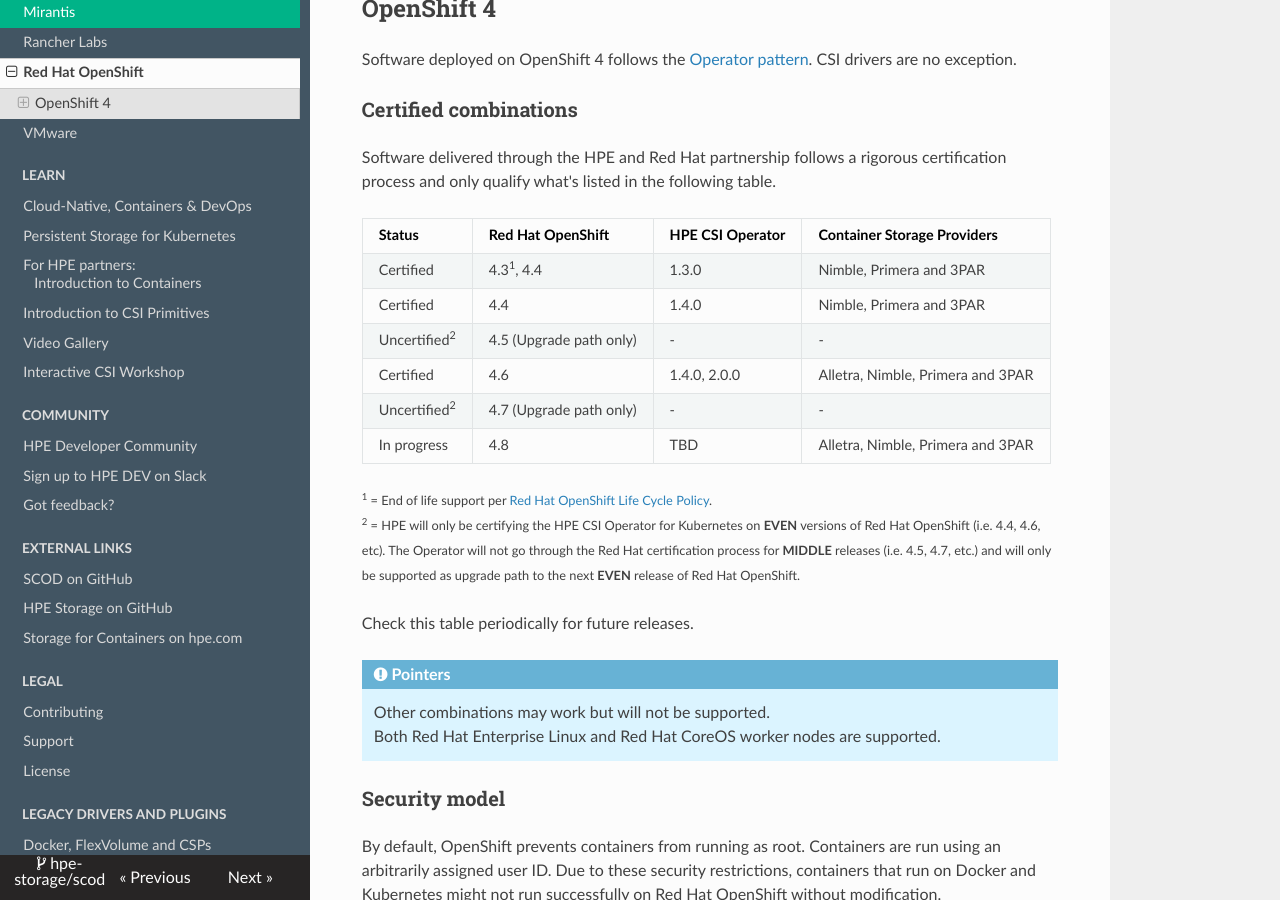
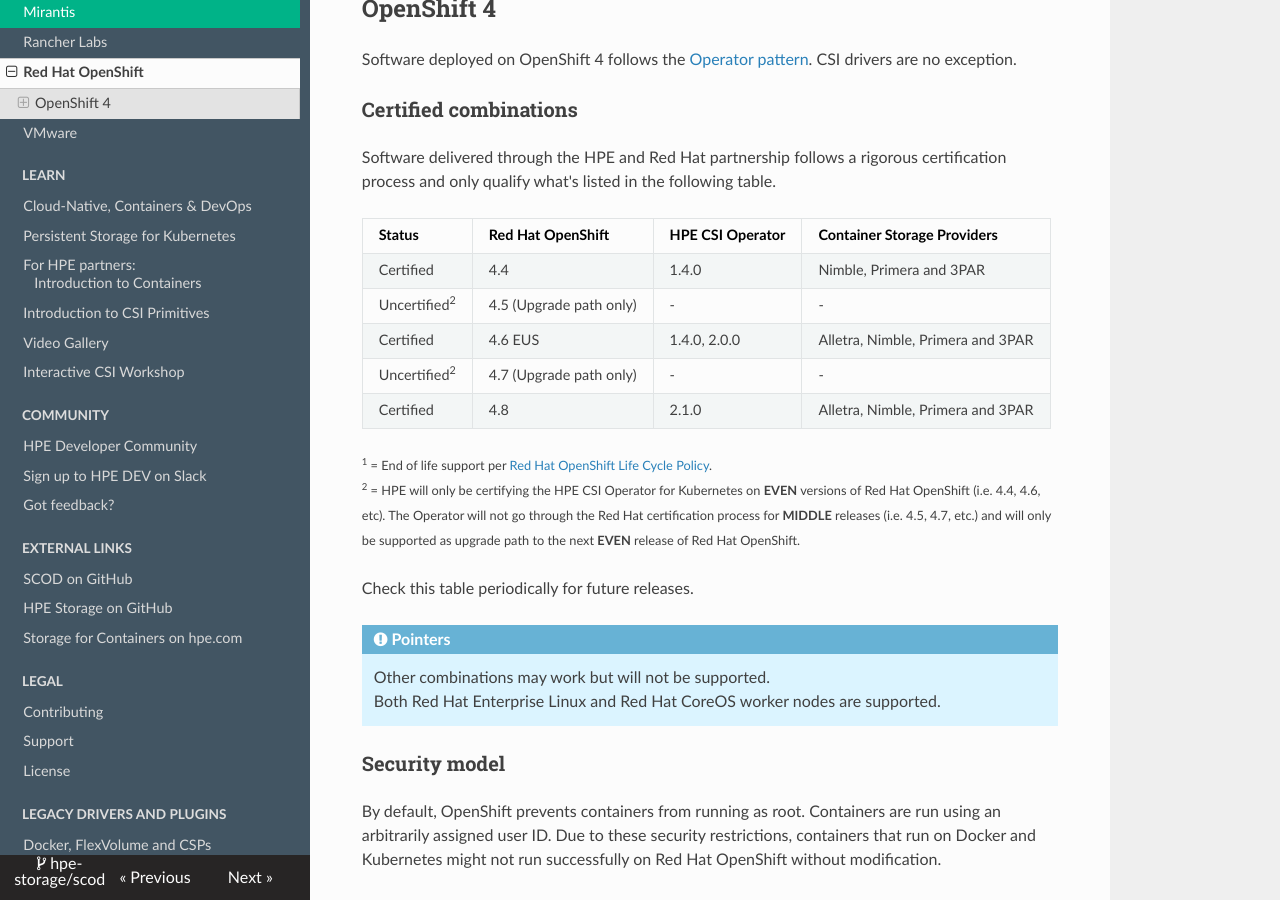
Before and after one commit to hpe-storage/scod, an MkDocs documentation site: the page built from docs/partners/redhat_openshift/index.md, in a window 1280 px wide and 900 px high, scrolled down 684 px. Built offline with MkDocs 1.6.1, drawn with Linux system fonts in a browser that asks for light colours; nearby versions of some CDN libraries.

Commit message:
CSP updates for v2.1
Signed-off-by: Chris Snell <snell.chris@gmail.com>

```diff
--- a/docs/partners/redhat_openshift/index.md
+++ b/docs/partners/redhat_openshift/index.md
@@ -17,12 +17,11 @@
 
 | Status                  | Red Hat OpenShift                 | HPE CSI Operator | Container Storage Providers          |
 | ----------------------- | --------------------------------- | ---------------- | ------------------------------------ |
-| Certified               | 4.3<sup>1</sup>, 4.4              | 1.3.0            | Nimble, Primera and 3PAR             |
 | Certified               | 4.4                               | 1.4.0            | Nimble, Primera and 3PAR             |
 | Uncertified<sup>2</sup> | 4.5 (Upgrade path only)           | -                | -                                    |
-| Certified               | 4.6                               | 1.4.0, 2.0.0     | Alletra, Nimble, Primera and 3PAR    |
+| Certified               | 4.6 EUS                           | 1.4.0, 2.0.0     | Alletra, Nimble, Primera and 3PAR    |
 | Uncertified<sup>2</sup> | 4.7 (Upgrade path only)           | -                | -                                    |
-| In progress             | 4.8                               | TBD              | Alletra, Nimble, Primera and 3PAR    |
+| Certified               | 4.8                               | 2.1.0            | Alletra, Nimble, Primera and 3PAR    |
 
 <small><sup>1</sup> = End of life support per [Red Hat OpenShift Life Cycle Policy](https://access.redhat.com/support/policy/updates/openshift).</small><br />
 <small><sup>2</sup> = HPE will only be certifying the HPE CSI Operator for Kubernetes on **EVEN** versions of Red Hat OpenShift (i.e. 4.4, 4.6, etc). The Operator will not go through the Red Hat certification process for **MIDDLE** releases (i.e. 4.5, 4.7, etc.) and will only be supported as upgrade path to the next **EVEN** release of Red Hat OpenShift.</small>
```
Also changed, not shown: docs/csi_driver/archive.md (+1 -1 lines).
